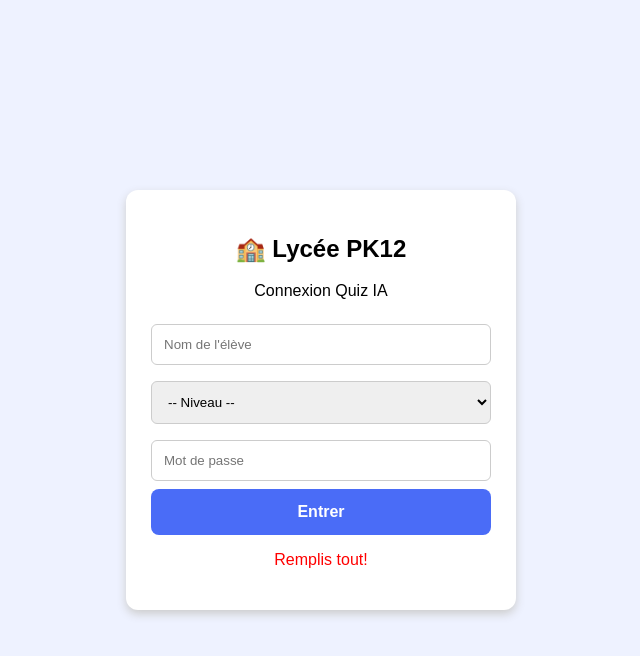
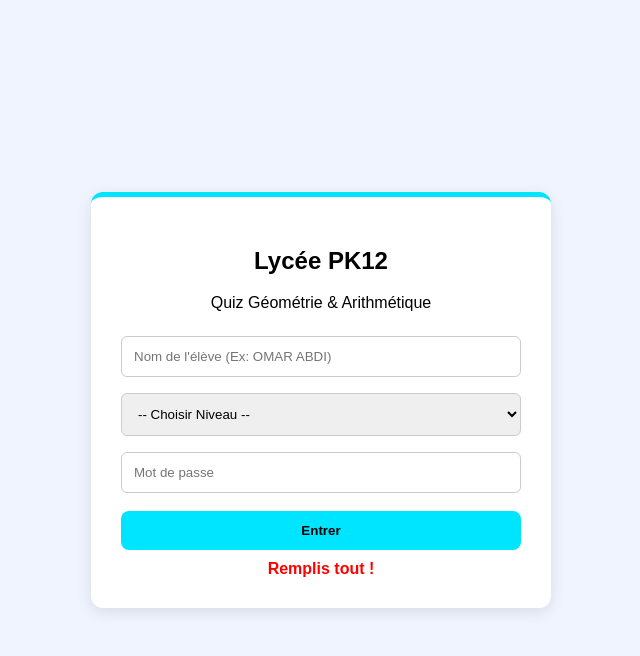
Before and after one commit to Sahalmaths/QuizMaths-geometrie-espace, a plain HTML site: page index.html in a window 1280 px wide. Both pictures are taken after a click on the button "Entrer". Shown: the whole page, without its empty margins (319-959 px from the left). Drawn offline with Linux system fonts and the light colour scheme.

Commit message:
Update index.html

```diff
--- a/index.html
+++ b/index.html
@@ -3,41 +3,48 @@
 <head>
 <meta charset="UTF-8">
 <meta name="viewport" content="width=device-width, initial-scale=1.0">
-<title>Lycée PK12 - Connexion</title>
+<title>Connexion PK12</title>
 <style>
-body{font-family:Arial;background:#eef2ff;display:flex;justify-content:center;align-items:center;height:100vh;margin:0}
-.card{background:white;padding:25px;border-radius:12px;box-shadow:0 4px 10px #ccc;width:340px}
+body{font-family:Arial;display:flex;justify-content:center;align-items:center;height:100vh;background:#f0f4ff;margin:0}
+.card{background:white;padding:30px;border-radius:12px;box-shadow:0 4px 15px rgba(0,0,0,0.1);width:90%;max-width:400px;text-align:center;border-top:5px solid #00e5ff}
 input,select{width:100%;padding:12px;margin:8px 0;border:1px solid #ccc;border-radius:6px;box-sizing:border-box}
-button{background:#4a6cf7;color:white;border:none;padding:14px;width:100%;border-radius:8px;font-weight:bold;font-size:16px}
+button{width:100%;padding:12px;background:#00e5ff;border:none;border-radius:8px;font-weight:bold;cursor:pointer;margin-top:10px}
+button:hover{background:#00b3cc}
+.error{color:red;margin-top:10px;font-weight:bold}
 </style>
 </head>
 <body>
 <div class="card">
-<h2 style="text-align:center">🏫 Lycée PK12</h2>
-<p style="text-align:center">Connexion Quiz IA</p>
-<input type="text" id="nom" placeholder="Nom de l'élève">
+<h2>Lycée PK12</h2>
+<p>Quiz Géométrie & Arithmétique</p>
+<input type="text" id="nom" placeholder="Nom de l'élève (Ex: OMAR ABDI)">
 <select id="niveau">
-<option value="">-- Niveau --</option>
+<option value="">-- Choisir Niveau --</option>
 <option value="Seconde">Seconde</option>
-<option value="Premiere S">Première S</option>
-<option value="Tle S">Tle S</option>
+<option value="Terminale">Terminale S</option>
 </select>
 <input type="password" id="mdp" placeholder="Mot de passe">
 <button onclick="connexion()">Entrer</button>
-<p id="erreur" style="color:red;text-align:center"></p>
+<div id="erreur" class="error"></div>
 </div>
 <script>
 function connexion(){
  let nom=document.getElementById("nom").value.trim();
  let niveau=document.getElementById("niveau").value;
  let mdp=document.getElementById("mdp").value.trim();
- if(!nom||!niveau||!mdp){erreur.innerText="Remplis tout!";return;}
- if(mdp!=="Lycée Pk12"){erreur.innerText="Mot de passe incorrect!";return;}
+ let erreur=document.getElementById("erreur");
+ if(!nom || !niveau || !mdp){erreur.innerText="Remplis tout !";return;}
+ if(mdp!=="Lycée Pk12"){erreur.innerText="Mot de passe incorrect ! Mets: Lycée Pk12";return;}
  localStorage.setItem("nomEleve",nom);
  localStorage.setItem("niveauEleve",niveau);
- if(niveau==="Seconde"){window.location.href="Plan-droites.html";}
- else {window.location.href="congruences.html";}
+ // REDIRECTION AUTOMATIQUE
+ if(niveau==="Terminale"){
+   window.location.href="congruences.html";
+ } else {
+   window.location.href="Plan-droites.html";
+ }
 }
 </script>
+</div>
 </body>
 </html>
```
